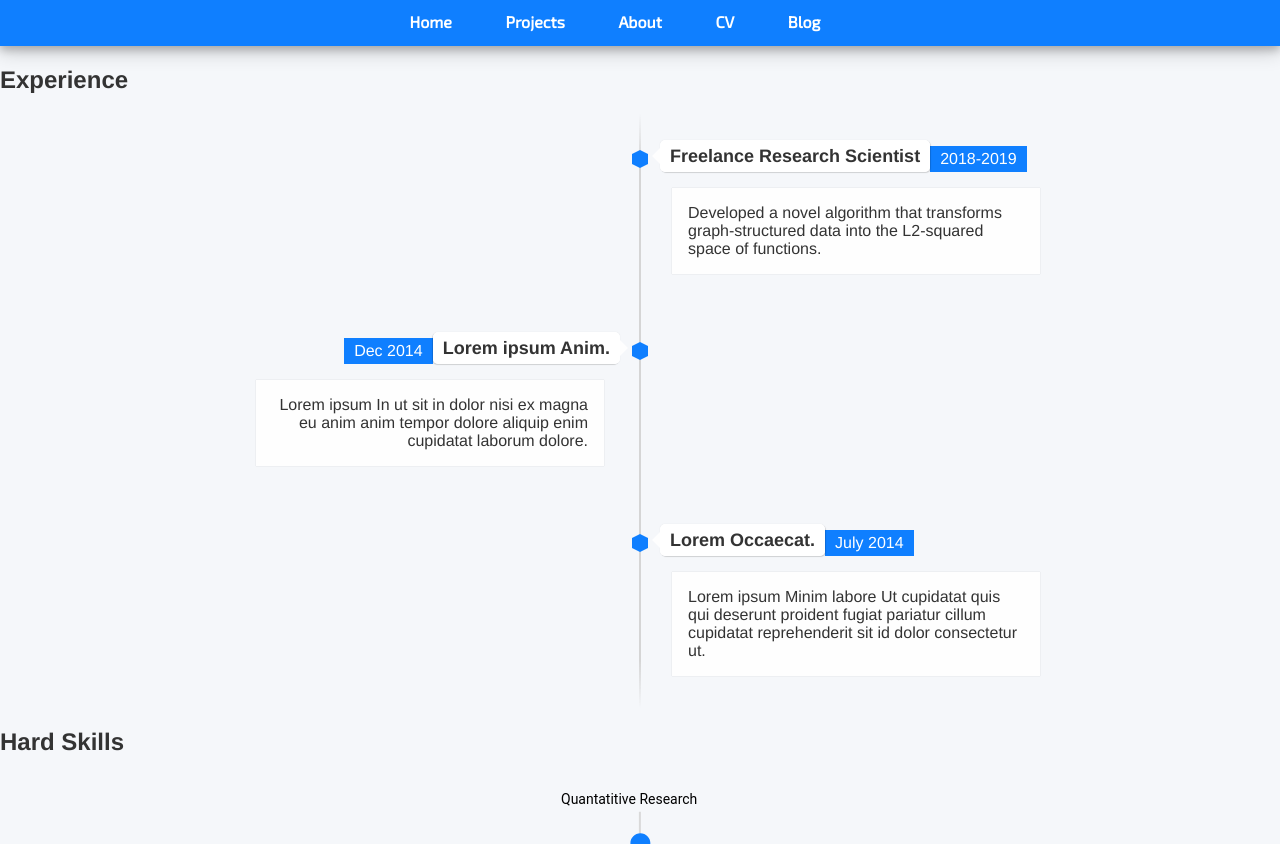
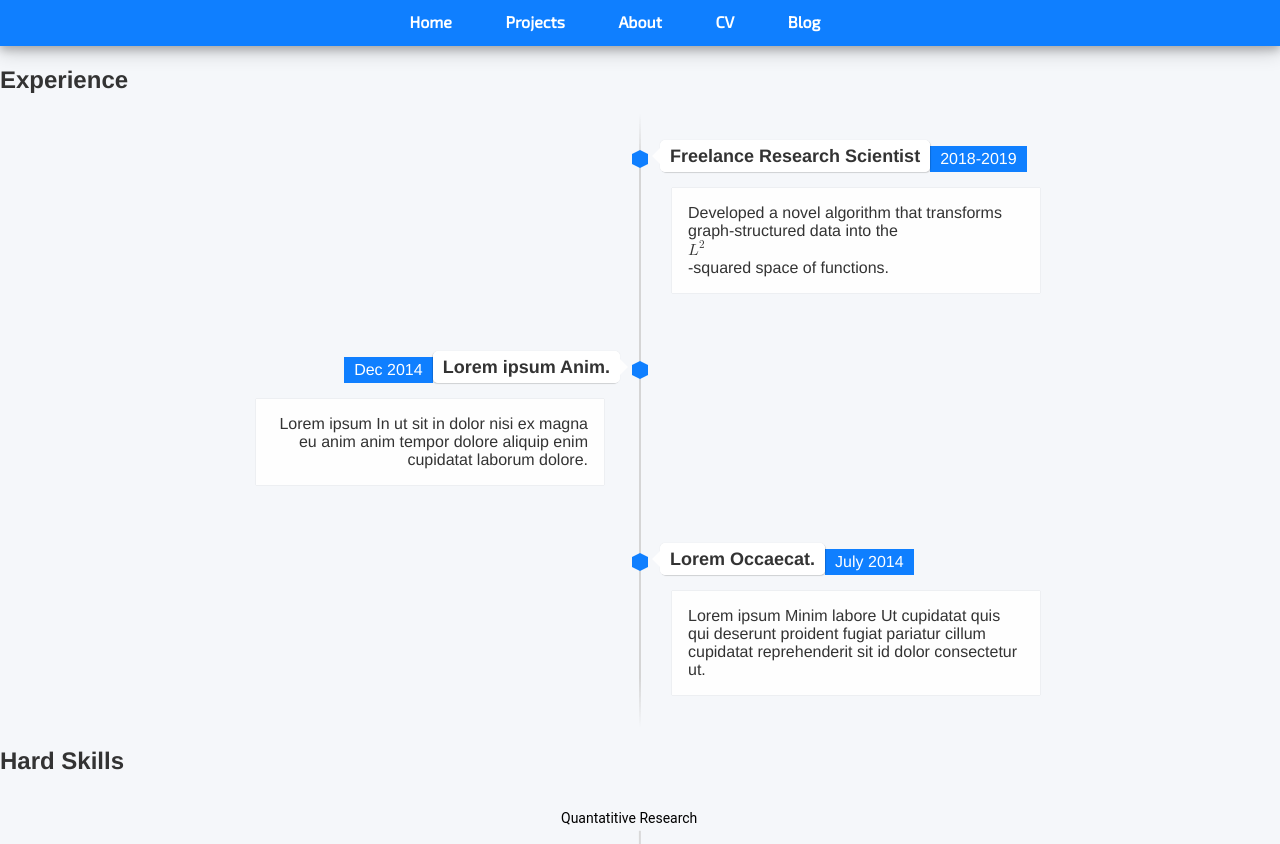
Before and after one commit to mayabenowitz/mayabenowitz.github.io, a Jekyll site: the page built from index.html, in a window 1280 px wide and 900 px high, scrolled down 848 px, cut to the strip 56-900 px from the top of the window. Built offline with Jekyll 4.4.1, drawn with Linux system fonts in a browser that asks for light colours; nearby versions of some CDN libraries.

Commit message:
Update index.html

```diff
--- a/index.html
+++ b/index.html
@@ -16,7 +16,17 @@
         <span class="flag">Freelance Research Scientist</span>
         <span class="time-wrapper"><span class="time">2018-2019</span></span>
       </div>
-      <div class="desc">Developed a novel algorithm that transforms graph-structured data into the L2-squared space of functions.
+      <div class="desc">Developed a novel algorithm that transforms graph-structured data into the <div><!-- begin MathToWeb -->
+        <!-- (your LaTeX) $L^{2}$ -->
+            <math xmlns="http://www.w3.org/1998/Math/MathML">
+            <mrow>
+              <msup>
+                <mi>L</mi>
+                <mn>2</mn>
+              </msup>
+            </mrow>
+            </math>
+        <!-- end MathToWeb --></div>-squared space of functions.
       </div>
     </div>
   </li>
```
